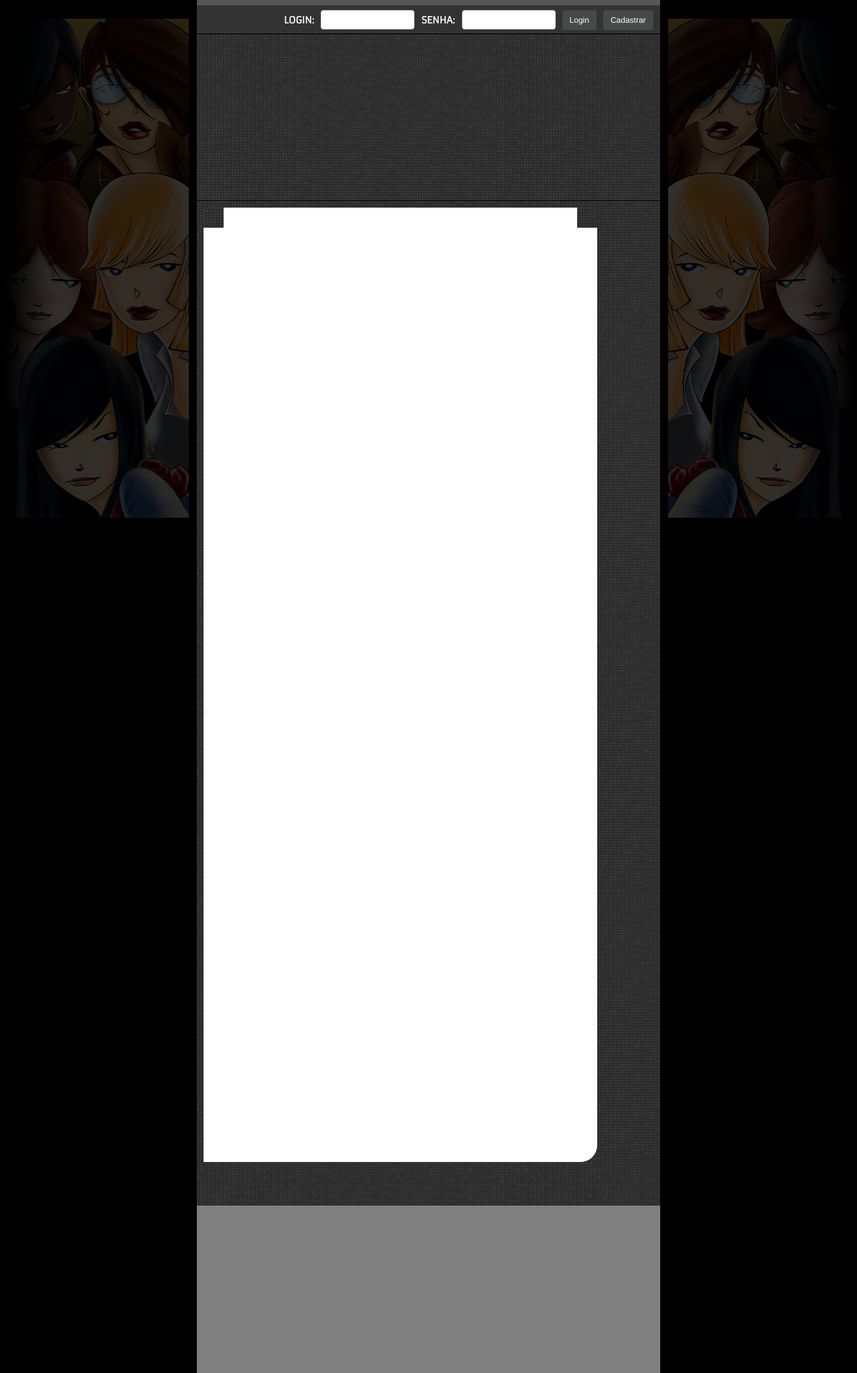
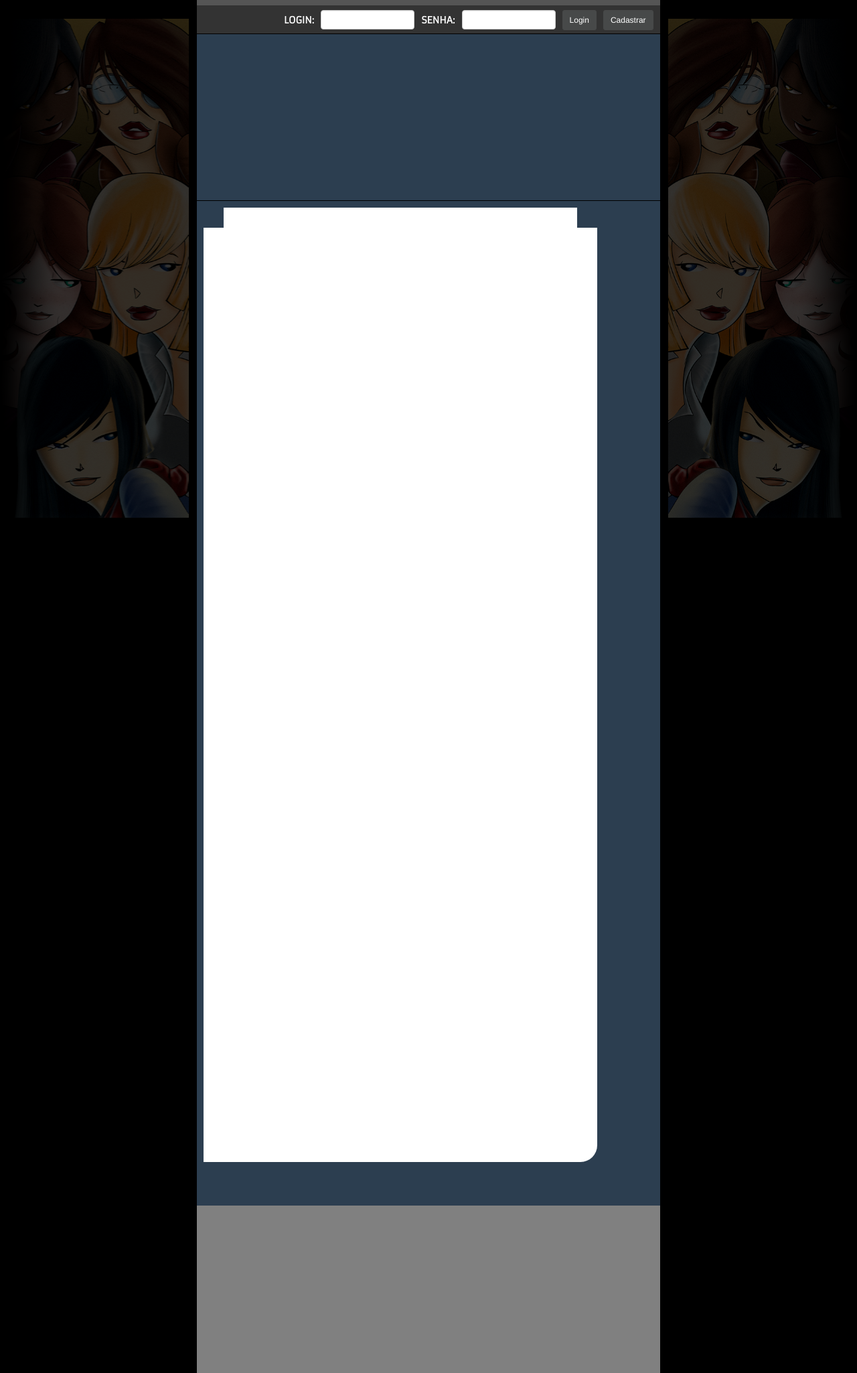
Before and after one commit to roddds/owned, a Django app: template owned/apps/core/templates/base.html in a window 1280 px wide. Shown: the whole page at 67% size. Run offline with Django 3.2, Linux system fonts and the light colour scheme; the template is opened without the code that fills it, so the values that code supplies are empty; parts of the project's set-up code (start-up, migrations or seed data) failed here and were passed over; some libraries are stand-ins or nearby versions.

Commit message:
deleted images

```diff
--- a/owned/static/css/main.css
+++ b/owned/static/css/main.css
@@ -20,7 +20,7 @@ body {
       background-image: url(../img/sidebar2.png);
       opacity: 0.2; }
     body .wrapper #middle {
-      background-image: url(../img/background_pattern.png);
+      background-color: #2c3e50;
       width: 54%;
       margin: 0 auto; }
       body .wrapper #middle #topbar {
@@ -67,7 +67,7 @@ body {
             bottom: 0px;
             left: 0px; }
           body .wrapper #middle #content-wrapper #content .square {
-            background-image: url(../img/background_pattern.png);
+            background-color: #2c3e50;
             height: 30px;
             width: 30px; }
       body .wrapper #middle #footer {
--- a/owned/static/css/main.scss
+++ b/owned/static/css/main.scss
@@ -30,7 +30,8 @@ body {
 
         #middle {
             // background-color: black;
-            background-image: url(../img/background_pattern.png);
+            // background-image: url(../img/background_pattern.png);
+            background-color: #2c3e50;
             width: 54%;
             margin: 0 auto;
 
@@ -92,7 +93,7 @@ body {
                     }
                     .square {
                         // background-color: black;
-                        background-image: url(../img/background_pattern.png);
+                        background-color: #2c3e50;
                         height: 30px;
                         width: 30px;
                     }
```
Also changed, not shown: owned/static/img/background_pattern.png (deleted), owned/static/img/direita.png (deleted), owned/static/img/esquerda.png (deleted), owned/static/img/left.png (deleted), owned/static/img/logo.png (deleted), owned/static/img/right.png (deleted), owned/static/img/sidebar.png (deleted).
